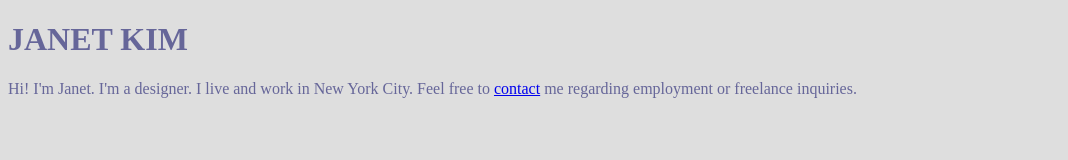
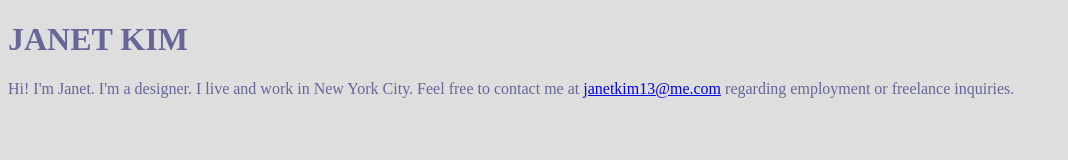
Before and after one commit to janetkim/janetkim.github.io, a plain HTML site: page index.html in a window 1280 px wide. Shown: the whole page, without its empty margins (0-1068 px from the left). Drawn offline with Linux system fonts and the light colour scheme.

Commit message:
Update index.html

```diff
--- a/index.html
+++ b/index.html
@@ -1,13 +1,11 @@
 <!DOCTYPE html>
-
 <html>
 <head>
 	<title>janet kim</title>
 	<link rel="stylesheet" type="text/css" href="css/main.css">
 </head>
-
 <body>
 	<h1>JANET KIM</h1>
-		<p>Hi! I'm Janet. I'm a designer. I live and work in New York City. Feel free to <a href="mailto:janetkim13@me.com">contact</a> me regarding employment or freelance inquiries.</p>
+	<p>Hi! I'm Janet. I'm a designer. I live and work in New York City. Feel free to contact me at <a href="mailto:janetkim13@me.com" target="_blank">janetkim13@me.com</a> regarding employment or freelance inquiries.</p>
 </body>
 </html>
```
Lines whose indentation alone changed are shown as unchanged.
